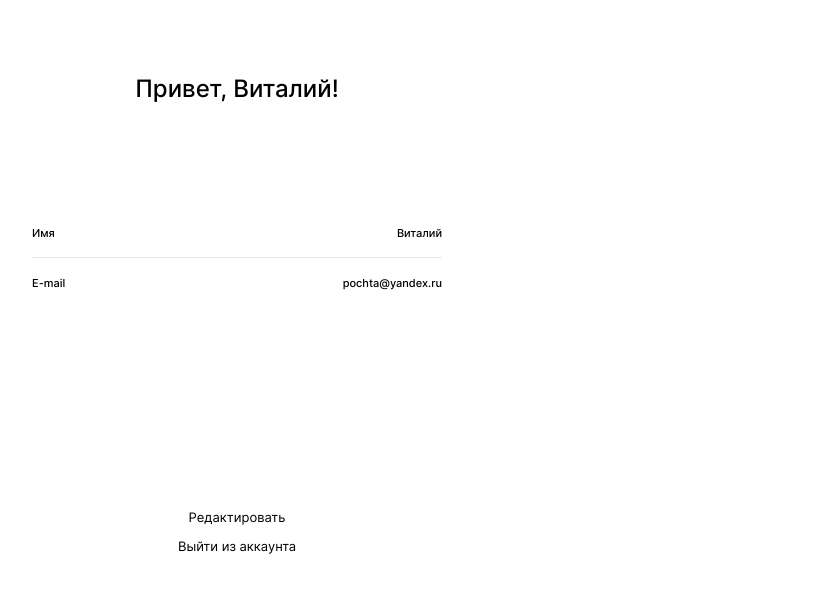
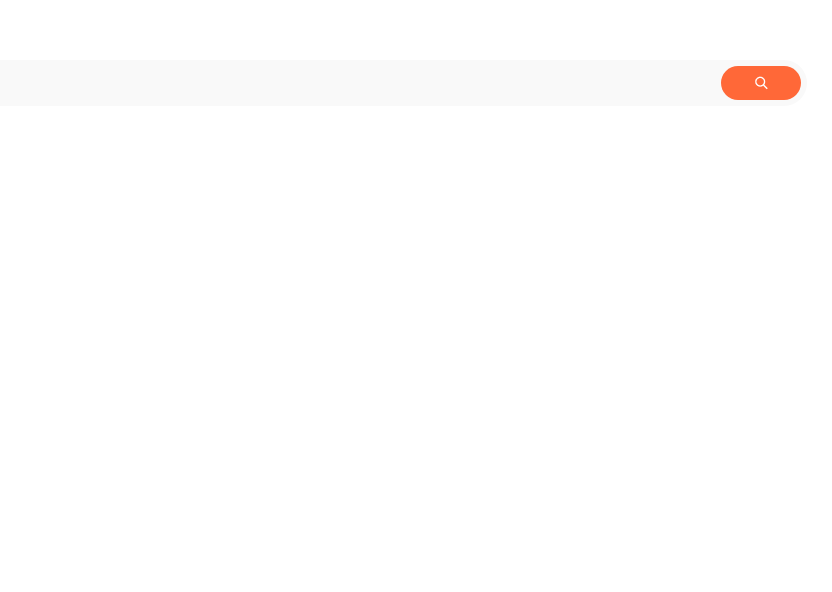
Before and after one commit to LeisanMingalieva/movies-explorer-frontend, a React (Create React App) app: page / in a window 1280 px wide. Shown: the top 592 px of the page, without its empty margins (403-1235 px from the left). Built offline with nearby package versions, Linux system fonts and the light colour scheme.

Commit message:
create SearchForm

```diff
--- a/src/components/App/App.js
+++ b/src/components/App/App.js
@@ -7,7 +7,8 @@ import './App.css';
 // import Main from "../Main/Main";
 // import Register from '../Register/Register';
 // import Login from '../Login/Login';
-import Profile from '../Profile/Profile';
+// import Profile from '../Profile/Profile';
+import SearchForm from '../SearchForm/SearchForm';
 function App() {
   //const [isLoggedIn, setIsLoggedIn] = useState(true);
 
@@ -20,7 +21,8 @@ function App() {
       <Footer /> */}
       {/* <Register buttonText="Зарегистрироваться"/> */}
       {/* <Login buttonText="Войти"></Login> */}
-      <Profile name="Виталий"/>
+      {/* <Profile name="Виталий"/> */}
+      <SearchForm />
     </div>
   );
 }
--- /dev/null
+++ b/src/components/SearchForm/SearchForm.css
@@ -0,0 +1,61 @@
+.search-form {
+    display: flex;
+    flex-direction: column;
+    padding: 60px 70px 69px;
+}
+
+.search-form__container {
+    position: relative;
+    width: 100%;
+}
+
+.search-form__input {
+    width: 100%;
+    height: 46px;
+    padding: 0 0 0 22px;
+    box-sizing: border-box;
+    display: flex;
+    align-items: center;
+    justify-content: center;
+    border-radius: 40px;
+    background-color: #F9F9F9;
+    border: none;
+    outline: none;
+}
+
+.search-form__input:focus {
+    border: 1px solid #FF6838;
+}
+
+.search-form__button {
+    width: 80px;
+    height: 34px;
+    background-color: #FF6838;
+    border-radius: 48px;
+    border: none;
+    outline: none;
+    cursor: pointer;
+    position: absolute;
+    top: 6px;
+    right: 6px;
+    background-image: url(../../images/searchIcon.png);
+    background-repeat: no-repeat;
+    background-position: center;
+    padding: 0;
+}
+
+.search-form__button:hover {
+    opacity: 0.8;
+}
+
+@media (max-width: 768px) {
+    .search-form {
+        padding: 80px 30px 51px;
+    }
+}
+
+@media (max-width: 460px) {
+    .search-form {
+        padding: 80px 14px 49px;
+    }
+}
--- /dev/null
+++ b/src/components/SearchForm/SearchForm.js
@@ -0,0 +1,16 @@
+import React from "react";
+import './SearchForm.css';
+
+function SearchForm(props) {
+    return (
+            <section className="search-form">
+                <div className="search-form__container">
+                    <input className="search-form__input"></input>
+                    <button className="search-form__button"></button>
+                </div>
+                {/* <FilterCheckbox /> */}
+            </section>
+    )
+}
+
+export default SearchForm;
```
Also changed, not shown: src/images/searchIcon.png (added).
